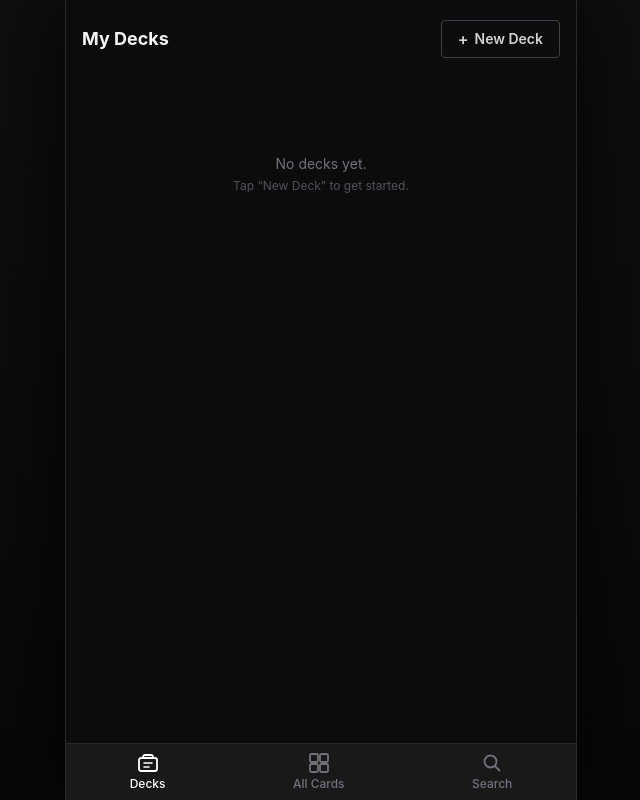
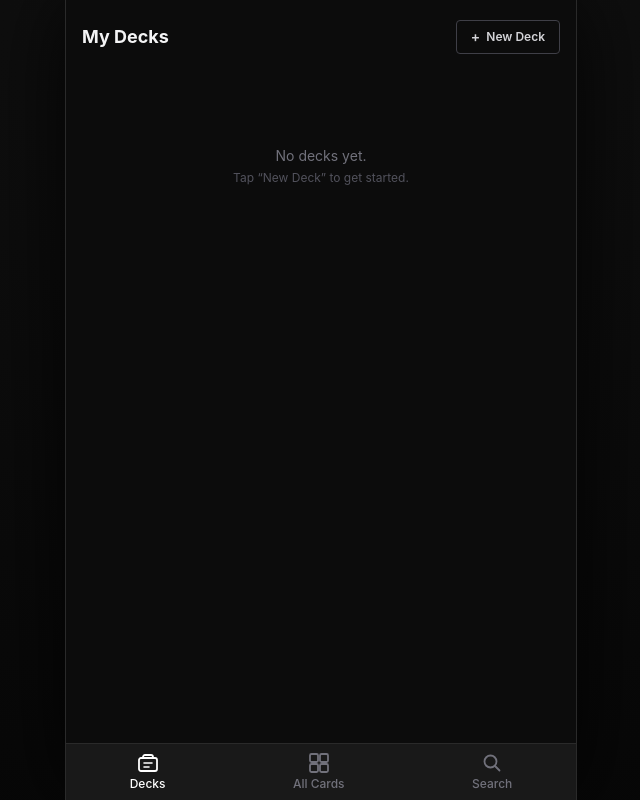
Before and after one commit to vvdhout/pkmn-tcg-track, a Next.js app: page /decks in a window 1280 px wide. Shown: the whole page, without its empty margins (319-959 px from the left). Built offline with nearby package versions, Linux system fonts and the light colour scheme.

Commit message:
Standardise header padding and button size across Decks/All Cards/Search

```diff
--- a/app/all-cards/page.tsx
+++ b/app/all-cards/page.tsx
@@ -105,7 +105,7 @@ export default function AllCardsPage() {
   return (
     <div className="flex flex-col h-full overflow-hidden">
       <div className="flex-shrink-0">
-        <div className="flex items-center justify-between px-4 pt-5 pb-2">
+        <div className="flex items-center justify-between px-4 pt-5 pb-3">
           <h1 className="text-lg font-bold text-zinc-100">All Cards</h1>
           <button
             onClick={() => setShowSearch(true)}
--- a/app/decks/page.tsx
+++ b/app/decks/page.tsx
@@ -11,13 +11,13 @@ export default function DecksPage() {
 
   return (
     <div className="h-full overflow-y-auto">
-      <div className="flex items-center justify-between px-4 pt-5 pb-4">
+      <div className="flex items-center justify-between px-4 pt-5 pb-3">
         <h1 className="text-lg font-bold text-zinc-100">My Decks</h1>
         <button
           onClick={() => setShowCreate(true)}
-          className="flex items-center gap-1.5 px-4 py-2 rounded border border-zinc-700 text-zinc-300 text-sm font-semibold active:bg-app-elevated touch-manipulation"
+          className="flex items-center gap-1.5 px-3.5 py-2 rounded border border-zinc-700 text-zinc-300 text-xs font-semibold active:bg-app-elevated touch-manipulation"
         >
-          <span className="text-base leading-none">+</span>
+          <span className="text-sm leading-none">+</span>
           New Deck
         </button>
       </div>
--- a/app/search/page.tsx
+++ b/app/search/page.tsx
@@ -43,7 +43,7 @@ export default function SearchPage() {
   return (
     <div className="flex flex-col h-full overflow-hidden">
       {/* Header */}
-      <div className="flex-shrink-0 flex items-center justify-between px-4 pt-5 pb-2">
+      <div className="flex-shrink-0 flex items-center justify-between px-4 pt-5 pb-3">
         <div>
           <h1 className="text-lg font-bold text-zinc-100">Search</h1>
           {hasFilter && (
```
